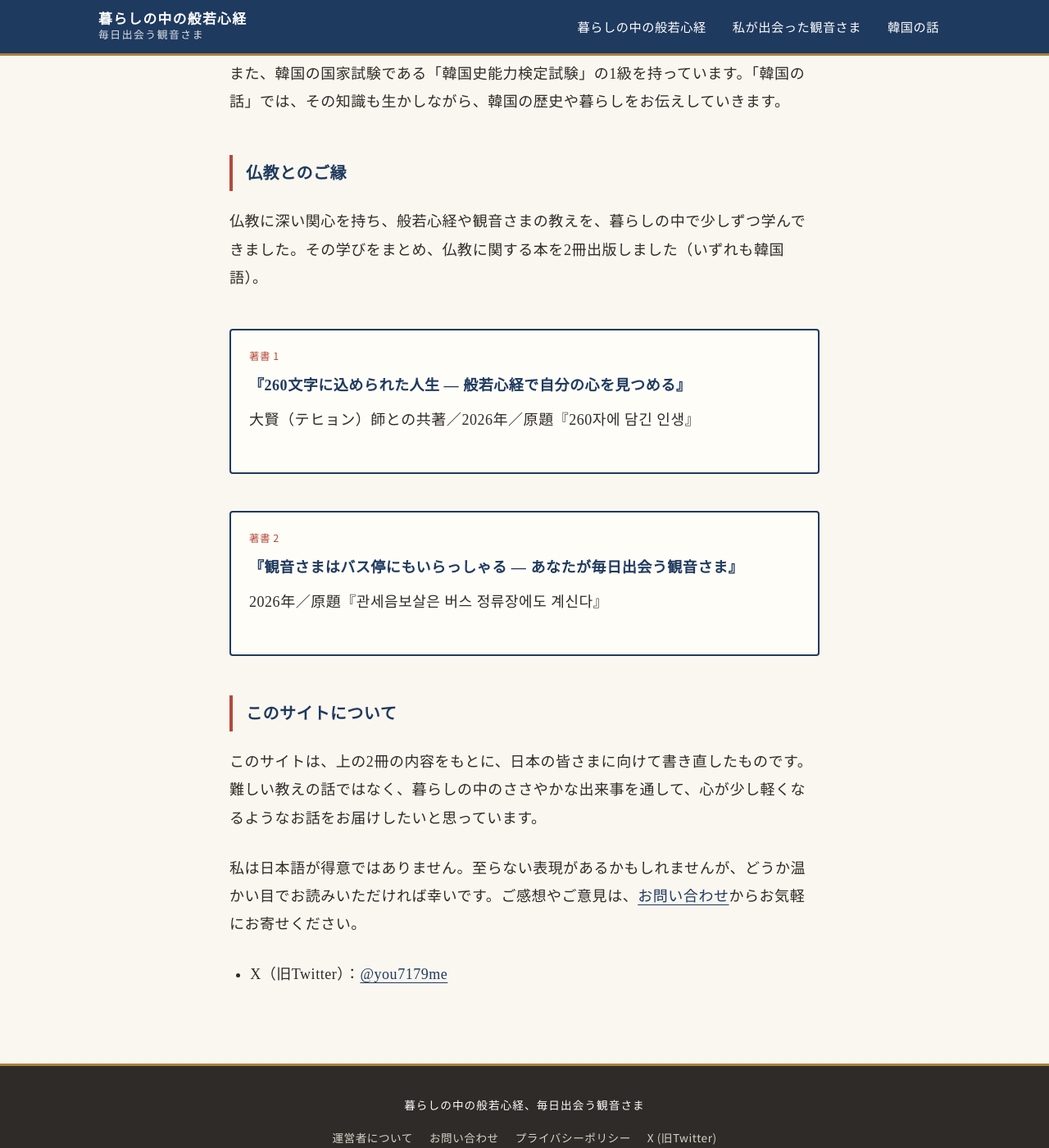
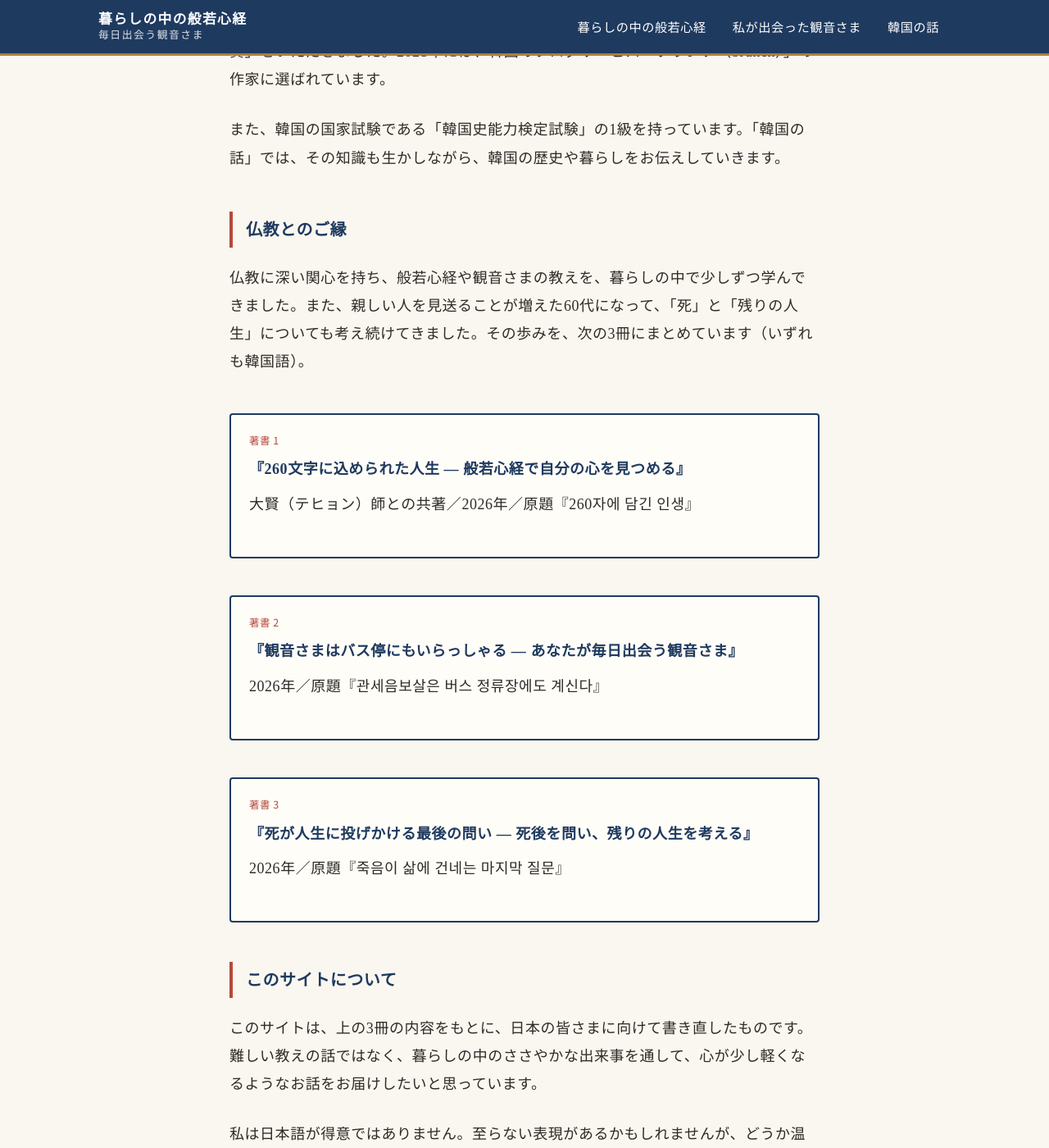
Before and after one commit to your7179/gtshin, a Jekyll site: the page built from about.md, in a window 1280 px wide and 1400 px high, scrolled down 866 px. Shown: the whole window at 82% size. Built offline with Jekyll 4.4.1, drawn with Linux system fonts in a browser that asks for light colours; some of the changed text lies outside the part shown.

Commit message:
Add files via upload

```diff
--- a/_config.yml
+++ b/_config.yml
@@ -34,6 +34,7 @@ social:
 category_names:
   hannya: "暮らしの中の般若心経"
   kannon: "私が出会った観音さま"
+  shisei: "死から見つめる人生"
   korea: "韓国の話"
 
 # Googleアドセンス パブリッシャーID(空にすると広告はすべて非表示)
--- a/about.md
+++ b/about.md
@@ -11,7 +11,7 @@ permalink: /about/
 
 韓国の物書きです。1961年、韓国・江原道（カンウォンド）の華川（ファチョン）で、火田民（かでんみん：山の斜面を焼いて畑をつくり、暮らしを立てていた人々）の息子として生まれました。
 
-1989年から2019年までの30年間、地方公務員として働きました。華川郡の広報係長や観光政策課長などを務め、事務官として退職しました。
+1989年から2019年までの30年間、地方公務員として働きました。華川郡の広報係長や観光政策課長などを務め、事務官として退職しました。退職後は、ふるさと華川の破虜湖（パロホ）安保展示館で、訪れる人々にこの土地の歴史を伝える解説員をしています。
 
 公務員として働くかたわら、KBSラジオの通信員（2009〜2016年）や市民記者として、市井の人々の暮らしの話を500編あまり書いてきました。韓国のインターネット新聞「オーマイニュース」では、その年に最も活躍した市民記者に贈られる「2月22日賞」をいただきました。2021年には、韓国のブログサービス「ブランチ（brunch）」の作家に選ばれています。
 
@@ -19,7 +19,7 @@ permalink: /about/
 
 ## 仏教とのご縁
 
-仏教に深い関心を持ち、般若心経や観音さまの教えを、暮らしの中で少しずつ学んできました。その学びをまとめ、仏教に関する本を2冊出版しました（いずれも韓国語）。
+仏教に深い関心を持ち、般若心経や観音さまの教えを、暮らしの中で少しずつ学んできました。また、親しい人を見送ることが増えた60代になって、「死」と「残りの人生」についても考え続けてきました。その歩みを、次の3冊にまとめています（いずれも韓国語）。
 
 <div class="book-box">
   <p class="book-box-label">著書 1</p>
@@ -33,9 +33,15 @@ permalink: /about/
   <p>2026年／原題『관세음보살은 버스 정류장에도 계신다』</p>
 </div>
 
+<div class="book-box">
+  <p class="book-box-label">著書 3</p>
+  <p class="book-box-title">『死が人生に投げかける最後の問い ― 死後を問い、残りの人生を考える』</p>
+  <p>2026年／原題『죽음이 삶에 건네는 마지막 질문』</p>
+</div>
+
 ## このサイトについて
 
-このサイトは、上の2冊の内容をもとに、日本の皆さまに向けて書き直したものです。難しい教えの話ではなく、暮らしの中のささやかな出来事を通して、心が少し軽くなるようなお話をお届けしたいと思っています。
+このサイトは、上の3冊の内容をもとに、日本の皆さまに向けて書き直したものです。難しい教えの話ではなく、暮らしの中のささやかな出来事を通して、心が少し軽くなるようなお話をお届けしたいと思っています。
 
 私は日本語が得意ではありません。至らない表現があるかもしれませんが、どうか温かい目でお読みいただければ幸いです。ご感想やご意見は、[お問い合わせ](/contact/)からお気軽にお寄せください。
 
```
Also changed, not shown: index.html (+9 -1 lines).
